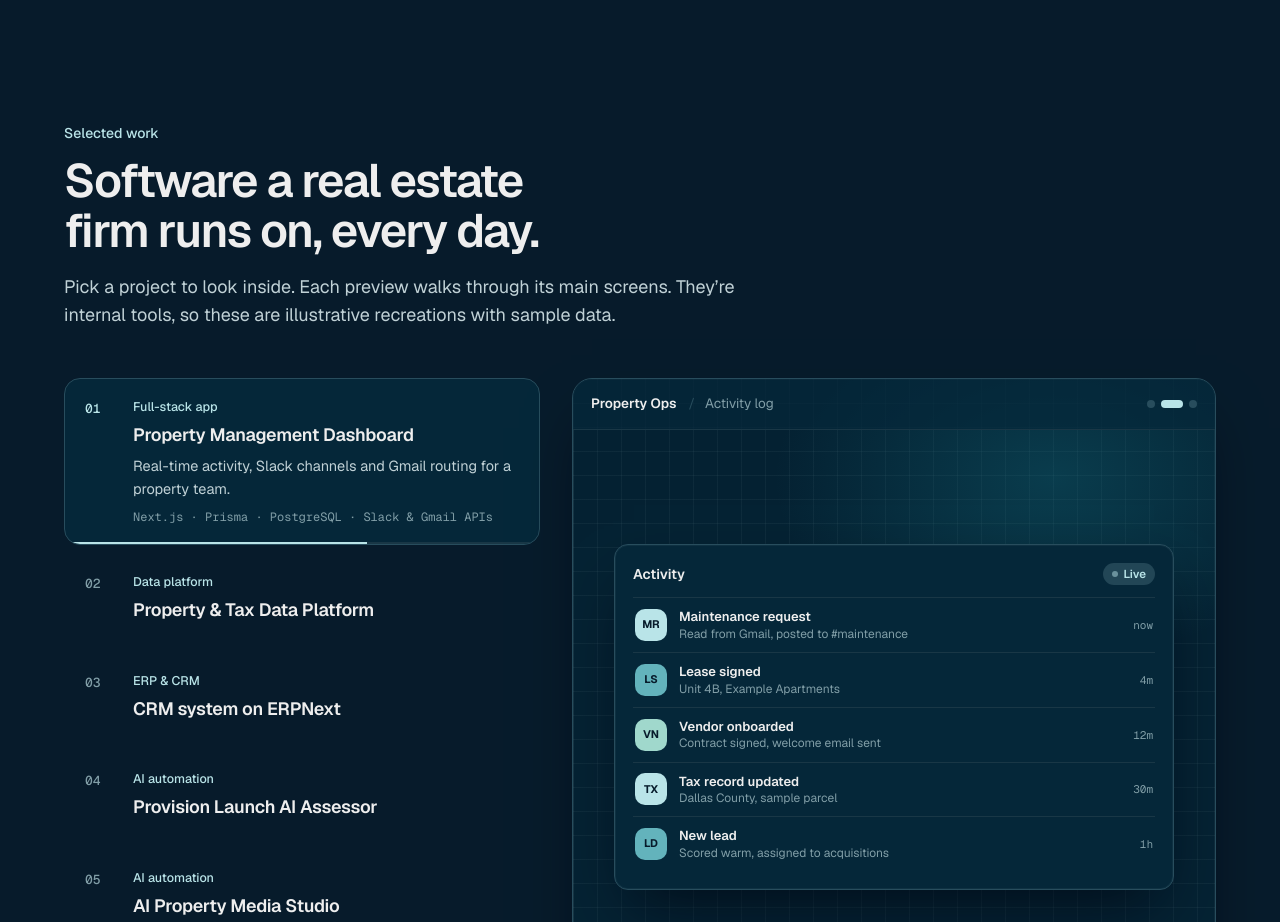
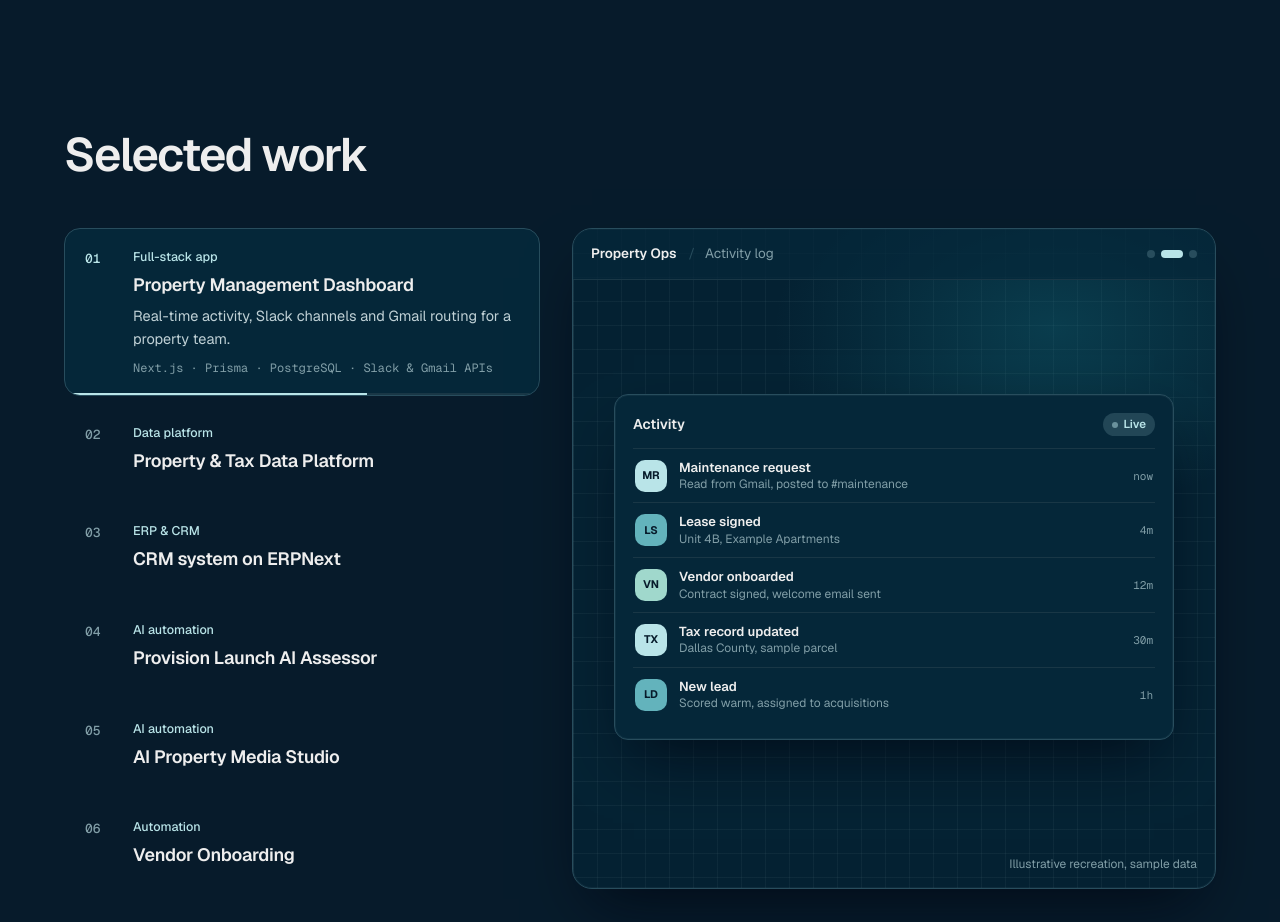
Before and after one commit to NusratJahanShawon/NusratJahanShawon.github.io, a plain HTML site: page index.html in a window 1280 px wide. Shown: the part 1924-2846 px from the top of the page. Drawn offline with nearby package versions, Linux system fonts and the light colour scheme; no server answers.

Commit message:
Simplify Selected work heading
Co-Authored-By: Claude Opus 5.5 <noreply@anthropic.com>
Claude-Session: https://claude.ai/code/session_01Qv423vzzirJMvgAZGFXphV

```diff
--- a/index.html
+++ b/index.html
@@ -235,9 +235,7 @@
   <section class="section" id="work" aria-labelledby="work-title">
     <div class="container">
       <div class="section-head reveal">
-        <span class="kicker">Selected work</span>
-        <h2 id="work-title">Software a real estate firm runs on, every day.</h2>
-        <p>Pick a project to look inside. Each preview walks through its main screens. They’re internal tools, so these are illustrative recreations with sample data.</p>
+        <h2 id="work-title">Selected work</h2>
       </div>
 
       <div class="showcase reveal" data-showcase>
```
